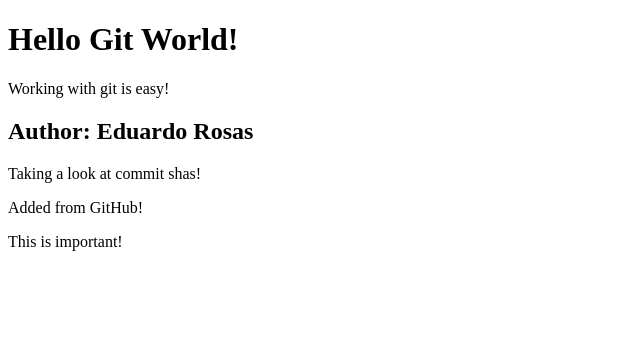
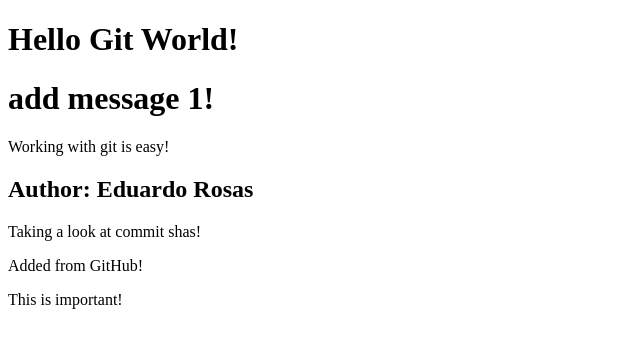
Before and after one commit to UserARP/gittest, a plain HTML site: page index.html in a window 1280 px wide. Shown: the whole page, without its empty margins (0-640 px from the left). Drawn offline with Linux system fonts and the light colour scheme.

Commit message:
add-message1

```diff
--- a/index.html
+++ b/index.html
@@ -2,7 +2,7 @@
 <html>
     <body>
         <h1>Hello Git World!</h1>
-
+        <h1>add message 1!</h1>
         <div>
             <p>Working with git is easy!</p>
         </div>
```
